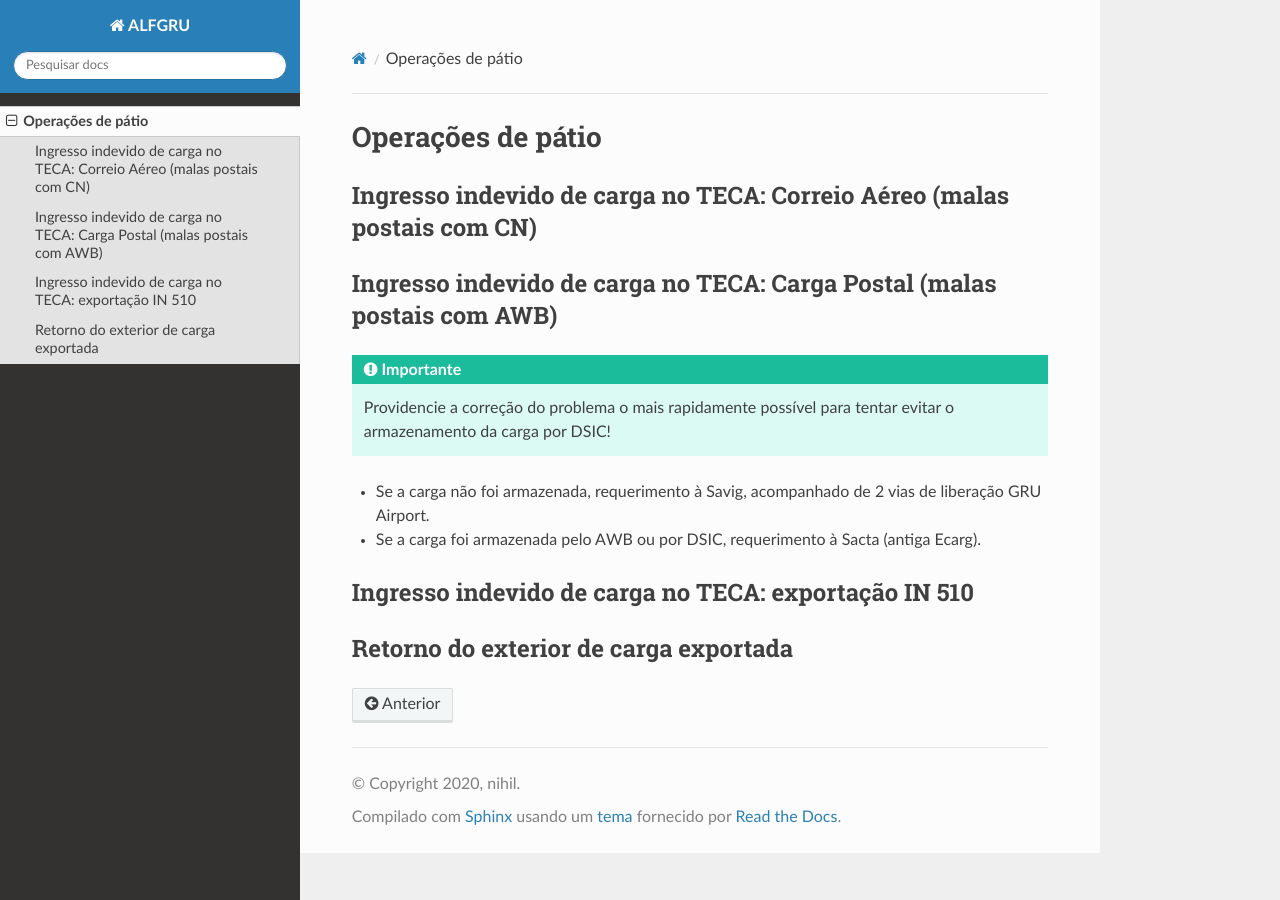
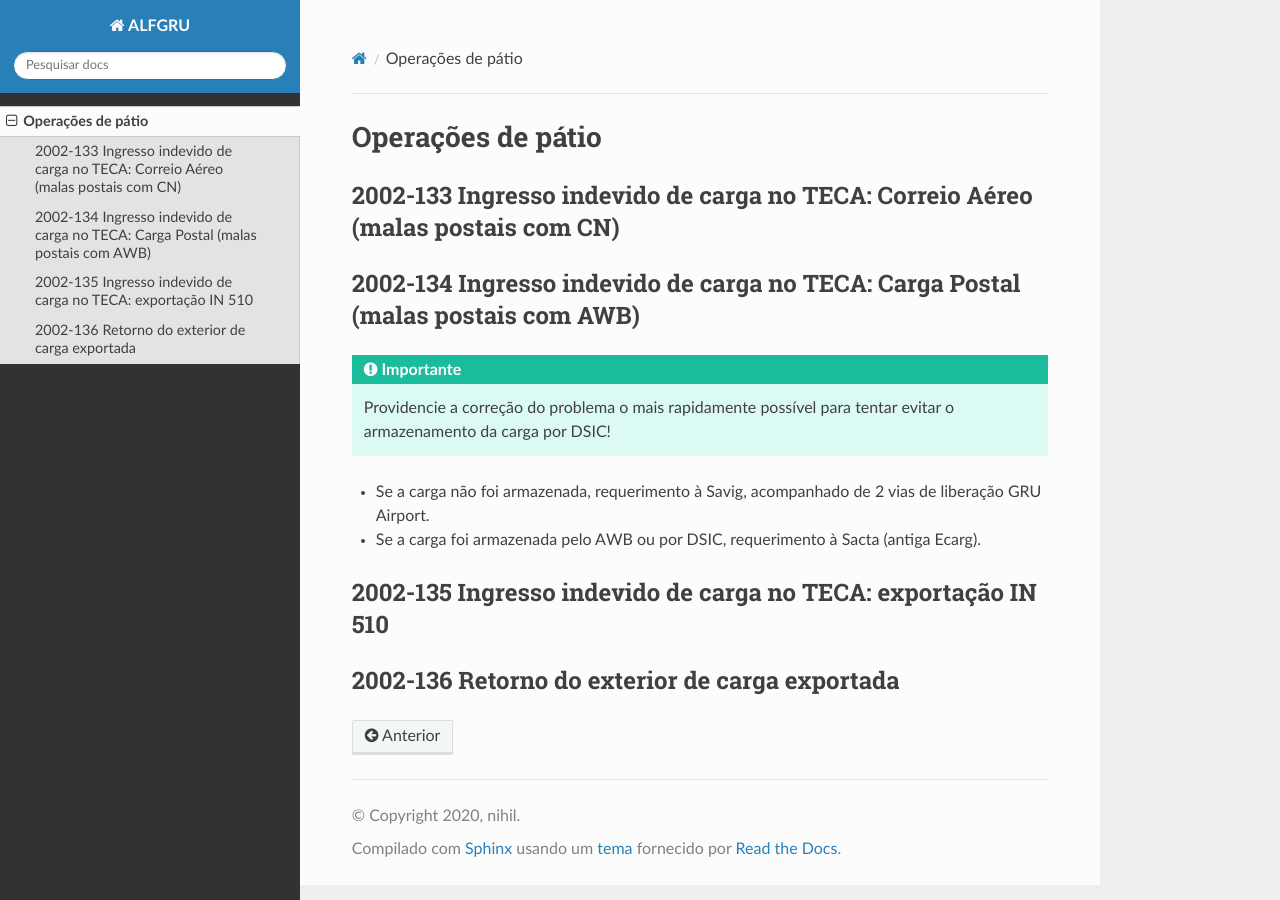
Before and after one commit to alf-gru/alf-gru-manual, a Sphinx documentation site: the page built from docs/operacoes-patio.rst, in a window 1280 px wide. Built offline with Sphinx 7.4.7 and the Read the Docs theme 2.0.0, drawn with Linux system fonts in a browser that asks for light colours; pages that are not in the unit, such as notebooks, are missing from menus.

Commit message:
Add existing file

```diff
--- a/docs/operacoes-patio.rst
+++ b/docs/operacoes-patio.rst
@@ -2,11 +2,11 @@
 Operações de pátio
 ==================
 
-Ingresso indevido de carga no TECA: Correio Aéreo (malas postais com CN)
-~~~~~~~~~~~~~~~~~~~~~~~~~~~~~~~~~~~~~~~~~~~~~~~~~~~~~~~~~~~~~~~~~~~~~~~~
+2002-133 Ingresso indevido de carga no TECA: Correio Aéreo (malas postais com CN)
+~~~~~~~~~~~~~~~~~~~~~~~~~~~~~~~~~~~~~~~~~~~~~~~~~~~~~~~~~~~~~~~~~~~~~~~~~~~~~~~~~
 
-Ingresso indevido de carga no TECA: Carga Postal (malas postais com AWB)
-~~~~~~~~~~~~~~~~~~~~~~~~~~~~~~~~~~~~~~~~~~~~~~~~~~~~~~~~~~~~~~~~~~~~~~~~
+2002-134 Ingresso indevido de carga no TECA: Carga Postal (malas postais com AWB)
+~~~~~~~~~~~~~~~~~~~~~~~~~~~~~~~~~~~~~~~~~~~~~~~~~~~~~~~~~~~~~~~~~~~~~~~~~~~~~~~~~
 
 .. important:: Providencie a correção do problema o mais rapidamente possível para tentar evitar o armazenamento da carga por DSIC!
 
@@ -14,8 +14,8 @@ Ingresso indevido de carga no TECA: Carga Postal (malas postais com AWB)
 
 - Se a carga foi armazenada pelo AWB ou por DSIC, requerimento à Sacta (antiga Ecarg).
 
-Ingresso indevido de carga no TECA: exportação IN 510
-~~~~~~~~~~~~~~~~~~~~~~~~~~~~~~~~~~~~~~~~~~~~~~~~~~~~~
+2002-135 Ingresso indevido de carga no TECA: exportação IN 510
+~~~~~~~~~~~~~~~~~~~~~~~~~~~~~~~~~~~~~~~~~~~~~~~~~~~~~~~~~~~~~~
 
-Retorno do exterior de carga exportada
-~~~~~~~~~~~~~~~~~~~~~~~~~~~~~~~~~~~~~~
+2002-136 Retorno do exterior de carga exportada
+~~~~~~~~~~~~~~~~~~~~~~~~~~~~~~~~~~~~~~~~~~~~~~~
```
